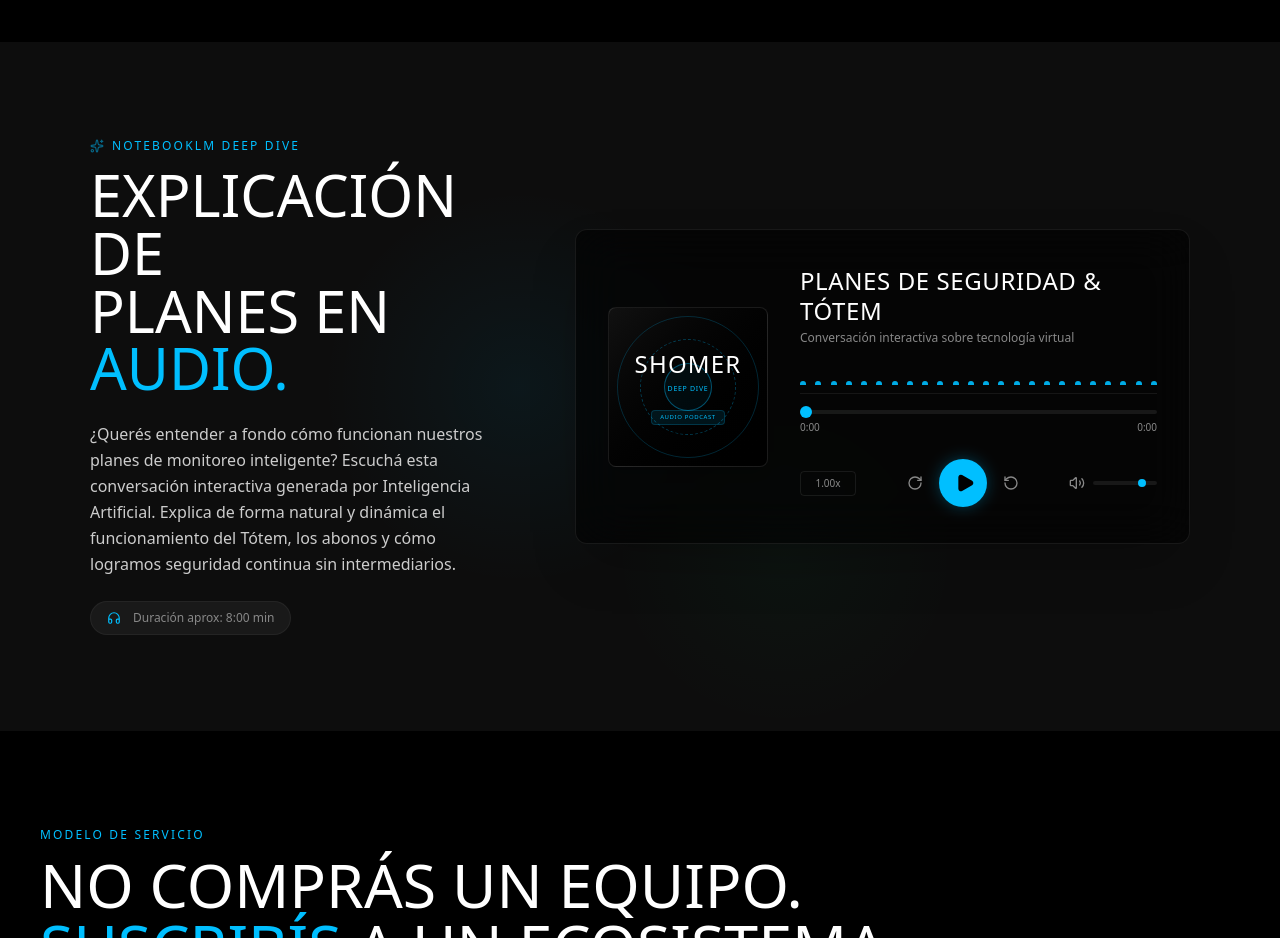
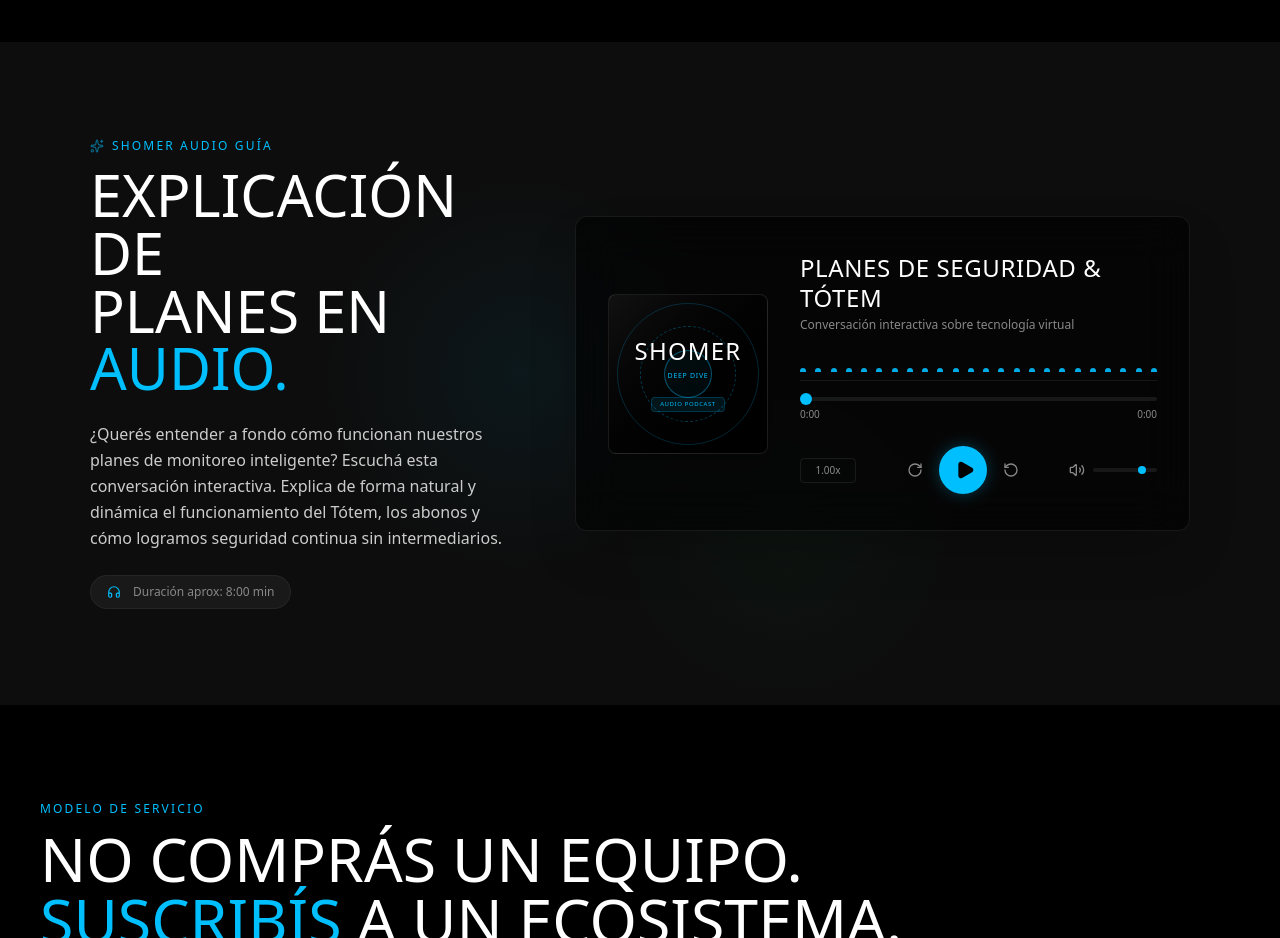
Before and after one commit to gabsvm/shomer-web, a Next.js app: page / in a window 1280 px wide. Shown: the part 10360-11298 px from the top of the page. Built offline with nearby package versions, Linux system fonts and the light colour scheme.

Commit message:
refactor: remove NotebookLM and AI references from audio player text

```diff
--- a/src/components/PodcastSection.tsx
+++ b/src/components/PodcastSection.tsx
@@ -132,13 +132,13 @@
             <FadeUp>
               <div className="font-mono text-xs tracking-[0.18em] text-brand-blue uppercase mb-3 flex items-center gap-2">
                 <Sparkles size={14} className="text-brand-blue animate-pulse" />
-                NotebookLM Deep Dive
+                Shomer Audio Guía
               </div>
               <h2 className="font-display text-[clamp(2.2rem,5vw,3.6rem)] leading-none uppercase mb-6">
                 Explicación de<br />Planes en <em className="text-brand-blue not-italic">Audio.</em>
               </h2>
               <p className="text-base text-brand-gray-light leading-relaxed mb-6 font-light">
-                ¿Querés entender a fondo cómo funcionan nuestros planes de monitoreo inteligente? Escuchá esta conversación interactiva generada por Inteligencia Artificial. Explica de forma natural y dinámica el funcionamiento del Tótem, los abonos y cómo logramos seguridad continua sin intermediarios.
+                ¿Querés entender a fondo cómo funcionan nuestros planes de monitoreo inteligente? Escuchá esta conversación interactiva. Explica de forma natural y dinámica el funcionamiento del Tótem, los abonos y cómo logramos seguridad continua sin intermediarios.
               </p>
               <div className="flex items-center gap-3 text-xs font-mono text-brand-gray bg-white/5 border border-white/5 rounded-full px-4 py-2 w-fit">
                 <Headphones size={14} className="text-brand-blue" />
```
